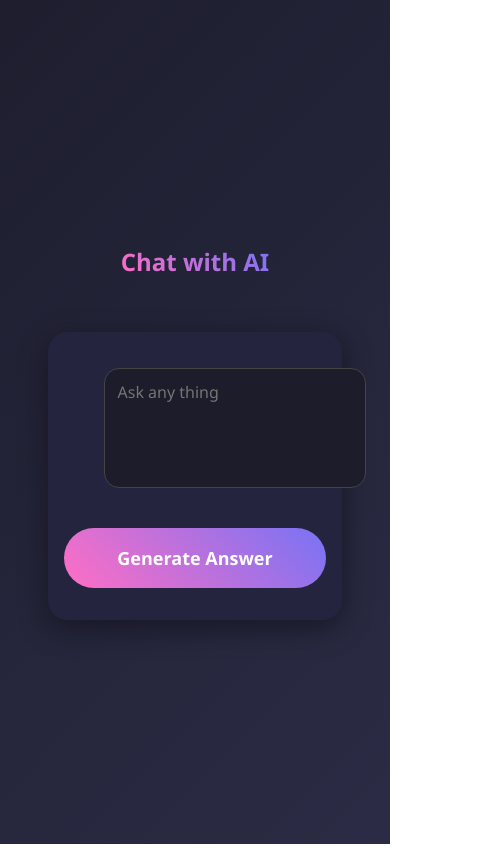
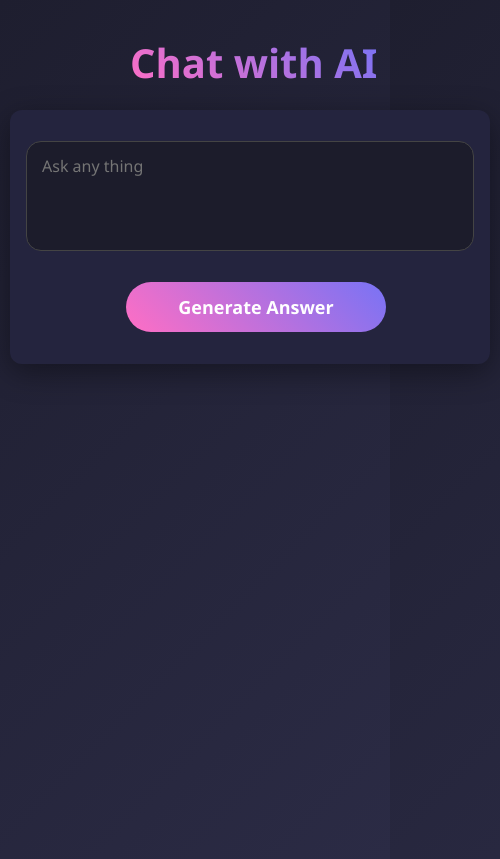
Before and after one commit to ashwin5638/AiChatApplication, a React (Create React App) app: page / in a window 390 px wide. Shown: the whole page, 500 px wide, since content can reach past the window. Built offline with nearby package versions, Linux system fonts and the light colour scheme.

Commit message:
Update index.css

```diff
--- a/src/Components/Chat/index.css
+++ b/src/Components/Chat/index.css
@@ -10,18 +10,15 @@
 body {
   background: linear-gradient(135deg, #1e1e2f, #2b2b45);
   color: #fff;
-  min-height: 100vh;
   display: flex;
-  justify-content: center;
-  align-items: flex-start;
+  margin: auto;
 }
 
 /* Container */
 .chat-div {
   display: flex;
+  min-height: 100vh;
   flex-direction: column;
-  align-items: center;
-  justify-content: center;
   margin: 50px auto; /* center on all screens */
   width: 100%;
   padding: 0 1rem; /* spacing for small screens */
@@ -32,6 +29,8 @@ body {
   margin-bottom: 1.5rem;
   background: linear-gradient(45deg, #ff6ec4, #7873f5);
   -webkit-background-clip: text;
+  margin-top: 100px;
+  margin-left: 250px;
   -webkit-text-fill-color: transparent;
   text-align: center;
 }
@@ -44,6 +43,7 @@ body {
   padding: 2rem;
   margin-top: 30px;
   display: flex;
+  margin-left: 300px;
   flex-direction: column;
   box-shadow: 0 8px 30px rgba(0, 0, 0, 0.4);
   text-align: center;
@@ -65,6 +65,14 @@ body {
   color: white;
   margin: 1rem auto;
   transition: all 0.3s ease;
+}
+
+.para{
+  color: gainsboro ;
+  margin-left: 850px;
+  margin-top:450px ;
+  font-size: 20px;
+  font-weight: 500;
 }
 
 .buttn:hover {
@@ -161,6 +169,7 @@ body {
 
 /* 📱 Mobile Optimizations */
 @media (max-width: 768px) {
+
   .chat {
     padding: 1rem;
   }
@@ -187,48 +196,66 @@ body {
 }
 
 
+
 /* Mobile responsive for <= 480px */
 @media (max-width: 480px) {
-  body {
-    justify-content: center;
-    align-items: center;
-    padding: 1rem;
-  }
-
   .chat-div {
-    margin: 0;
-    margin-top: 20px;
+    margin: 0 auto;
+    margin-top: 15px;
     width: 100%;
+    padding: 0 10px; /* keep spacing at edges */
   }
 
   .chat {
-    width: 100%;
+    width: 480px;
     max-width: 100%;
     padding: 1rem;
+    margin: 0 auto;
+    border-radius: 12px;
   }
 
+
+  .para{
+  color: gainsboro ;
+  margin-left: 180px;
+  margin-top: 500px ;
+  font-size: 23px;
+  font-weight: 500;
+}
   .head {
-    font-size: 1.5rem;
+    font-size: 40px;
+    margin: 20px auto;
     text-align: center;
+    margin-left: 120px;
   }
 
   .text-area {
     width: 100%;
-    max-width: 100%;
-    height: 120px;
+    height: 110px;
     font-size: 16px;
-    margin-top: 20px;
+    margin: 15px 0;
+    padding: 0.8rem;
+    padding-left: 15px;
   }
 
   .buttn {
     width: 100%;
+    max-width: 260px;
     font-size: 18px;
-    margin: 1rem 0;
+    height: 50px;
+    margin-left: 100px;
   }
 
-  .chat p,
   .answer-box {
-    font-size: 14px;
+    font-size: 15px;
+    line-height: 1.4;
     padding: 0.8rem;
+    margin-top: 1rem;
+    padding-left: 15px;
+  }
+
+  .answer {
+    font-size: 18px;
+    padding-left: 15px;
   }
 }
```
